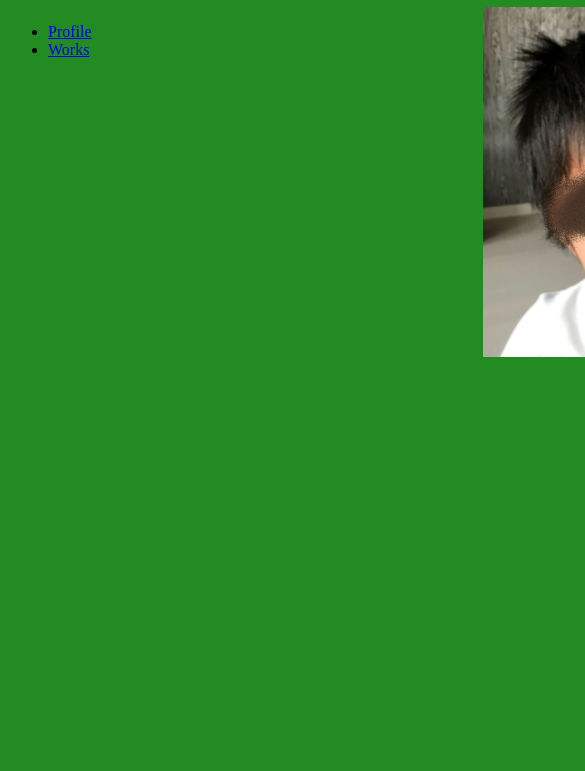
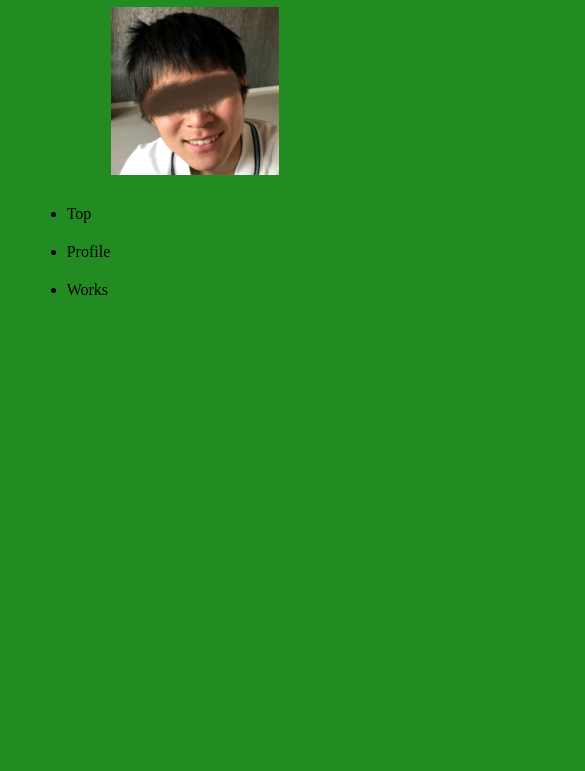
Before and after one commit to MiyamotoRin/mypage, a plain HTML site: page index.html in a window 390 px wide. Shown: the part 73-844 px from the top of the page, 585 px wide, since content can reach past the window. Drawn offline with Linux system fonts and the light colour scheme.

Commit message:
レスポンシブ対応とcssの分割

```diff
--- /dev/null
+++ b/css/page.css
@@ -0,0 +1,3 @@
+body {
+  background-color: forestgreen;
+}
--- a/css/style.css
+++ /dev/null
@@ -1,30 +0,0 @@
-body {
-  background-color: forestgreen;
-}
-
-.container {
-  margin: 0 auto;
-  width: 1000px;
-  text-align: center;
-}
-
-.main-box {
-  display: flex;
-}
-
-.box-left {
-  width: 30%
-}
-
-.oreno-nav {
-  text-align: left;
-}
-
-.box-right {
-  width: 70%
-}
-
-.I {
-  width: 50%;
-  text-align: right;
-}
--- /dev/null
+++ b/css/top.css
@@ -0,0 +1,61 @@
+body {
+  background-color: forestgreen;
+}
+
+.container {
+  margin: 0 auto;
+  width: 80%;
+  text-align: center;
+}
+
+.main-box {
+  display: flex;
+}
+
+.box-left {
+  width: 30%
+}
+
+.oreno-nav {
+  text-align: left;
+}
+
+.oreno-nav li {
+  padding: 10px 0;
+}
+
+a {
+  color: #000000;
+  text-decoration: none;
+}
+
+a:hover {
+  opacity: 0.7;
+}
+
+.box-right {
+  width: 70%
+}
+
+.I {
+  width: 50%;
+  text-align: right;
+}
+
+@media(max-width: 670px) {
+  .container {
+    width: 90%;
+  }
+
+  .main-box {
+    flex-wrap: wrap-reverse;
+  }
+
+  .box-left {
+    width: 100%;
+  }
+
+  .box-right {
+    width: 100%;
+  }
+}
--- a/index.html
+++ b/index.html
@@ -2,7 +2,8 @@
 <html>
 <head>
   <meta charset="utf-8">
-  <link rel="stylesheet" href="css/style.css">
+  <meta name="viewport" content="width=device-width, initial-scale=1.0">
+  <link rel="stylesheet" href="css/top.css">
   <title>Miyamoto Rin</title>
 </head>
 <body>
@@ -15,6 +16,7 @@
         <div class="box-left">
           <div class="oreno-nav">
             <ul>
+              <li><a href="index.html">Top</a></li>
               <li><a href="profile.html">Profile</a></li>
               <li><a href="works.html">Works</a></li>
             </ul>
```
Also changed, not shown: profile.html (+1 -1 lines), works.html (+1 -1 lines).
